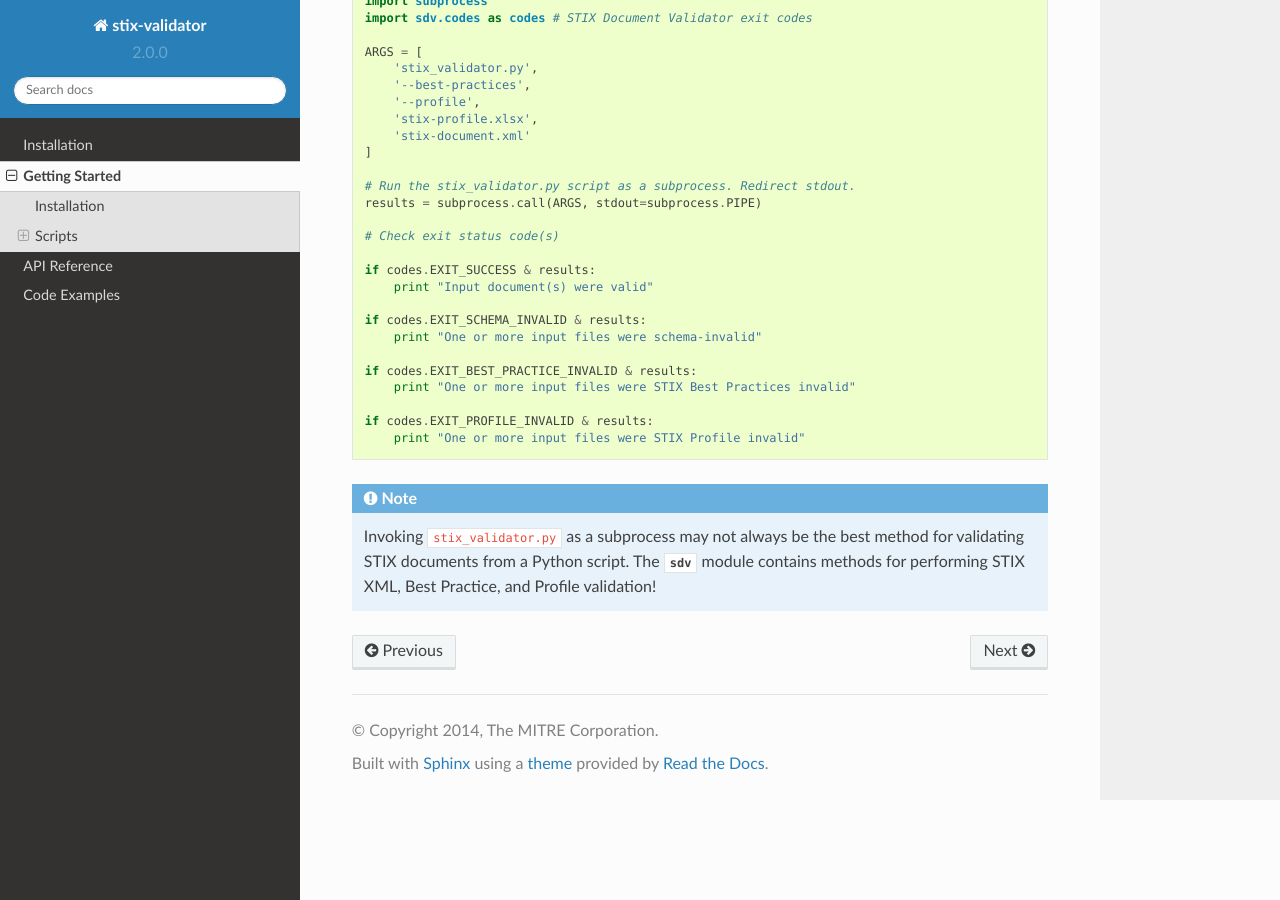
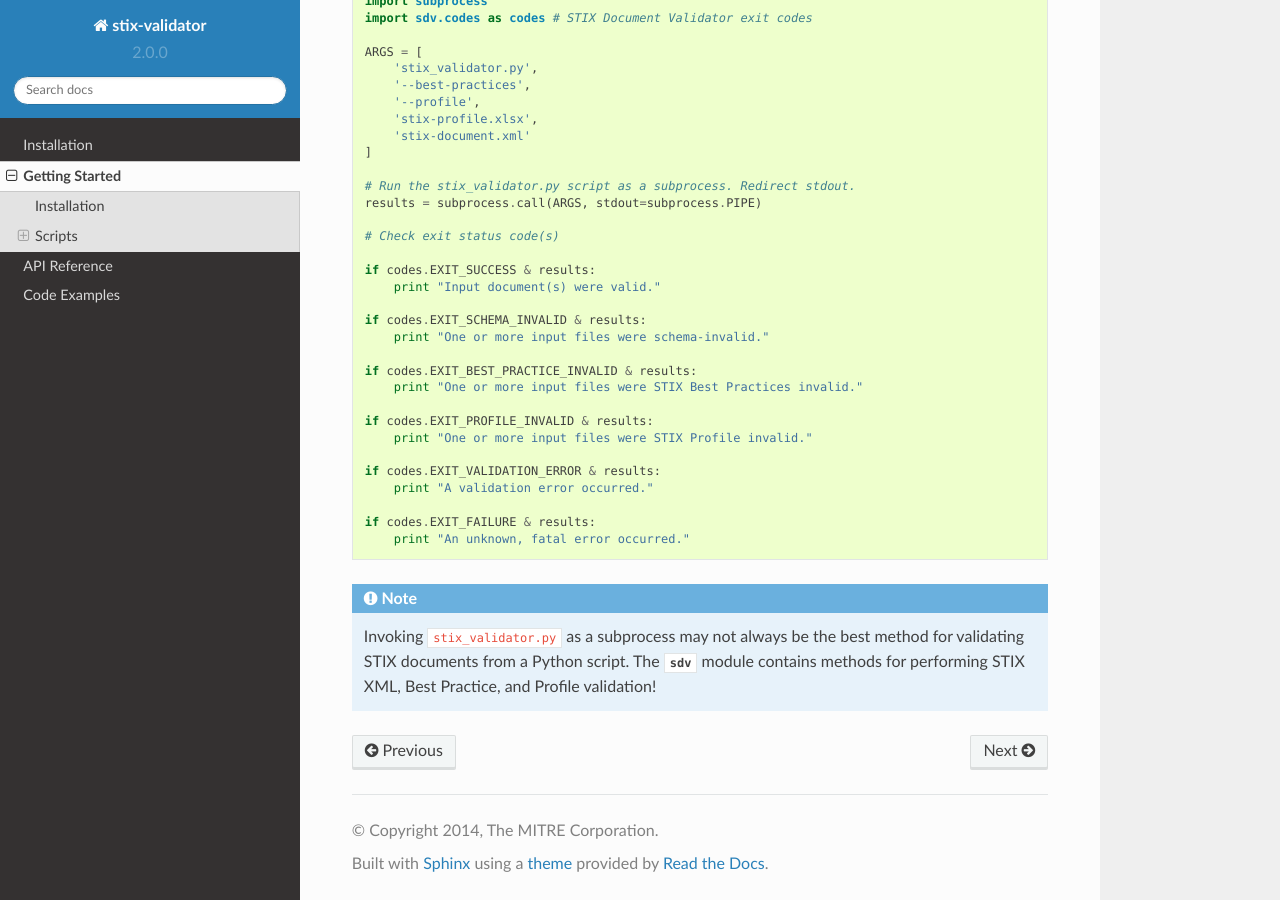
Before and after one commit to STIXProject/stix-validator, a Sphinx documentation site: the page built from docs/getting_started.rst, in a window 1280 px wide and 900 px high, scrolled down 2184 px. Built offline with Sphinx 7.4.7 and the Read the Docs theme 2.0.0, drawn with Linux system fonts in a browser that asks for light colours; the version number is read from the project's files by our own code.

Commit message:
Added more exit codes to stix_validator.py documentation.

```diff
--- a/docs/getting_started.rst
+++ b/docs/getting_started.rst
@@ -131,16 +131,22 @@ from another Python script.
     # Check exit status code(s)
 
     if codes.EXIT_SUCCESS & results:
-        print "Input document(s) were valid"
+        print "Input document(s) were valid."
 
     if codes.EXIT_SCHEMA_INVALID & results:
-        print "One or more input files were schema-invalid"
+        print "One or more input files were schema-invalid."
 
     if codes.EXIT_BEST_PRACTICE_INVALID & results:
-        print "One or more input files were STIX Best Practices invalid"
+        print "One or more input files were STIX Best Practices invalid."
 
     if codes.EXIT_PROFILE_INVALID & results:
-        print "One or more input files were STIX Profile invalid"
+        print "One or more input files were STIX Profile invalid."
+
+    if codes.EXIT_VALIDATION_ERROR & results:
+        print "A validation error occurred."
+
+    if codes.EXIT_FAILURE & results:
+        print "An unknown, fatal error occurred."
 
 .. note::
 
```
